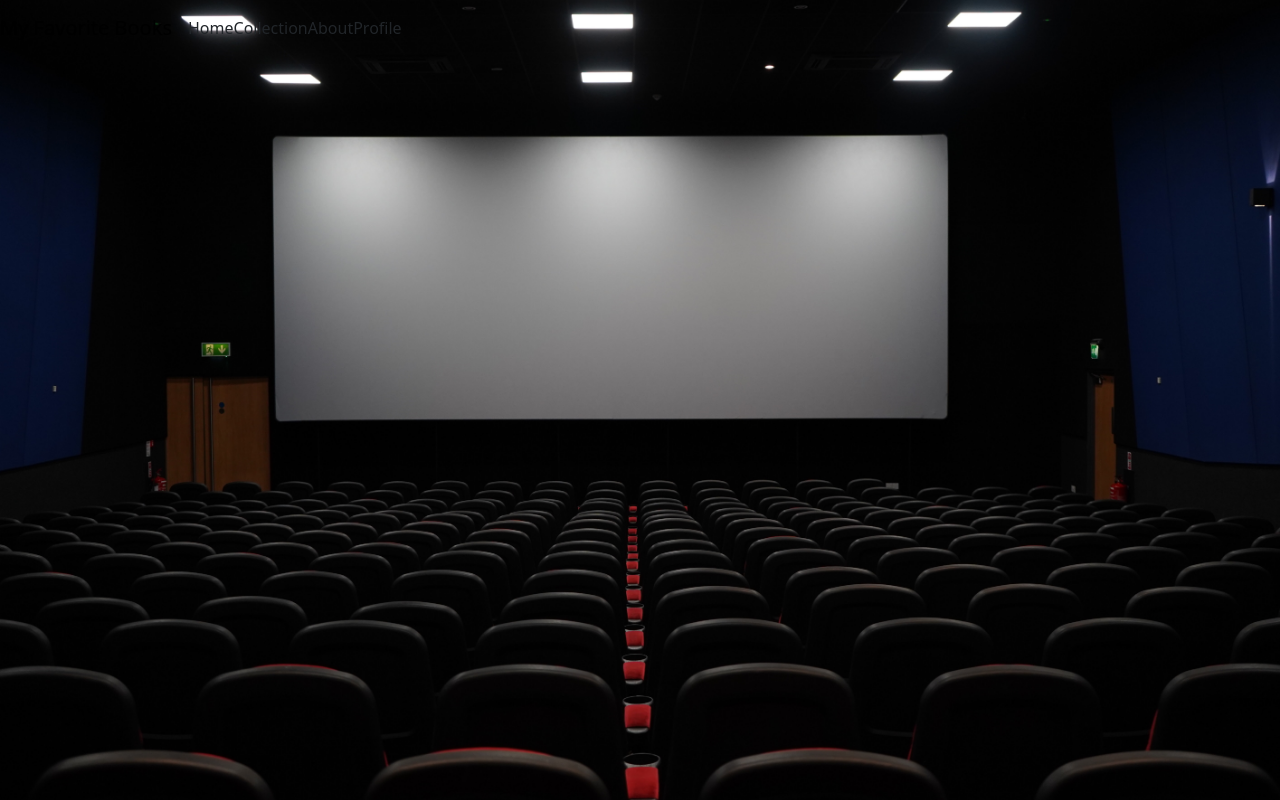
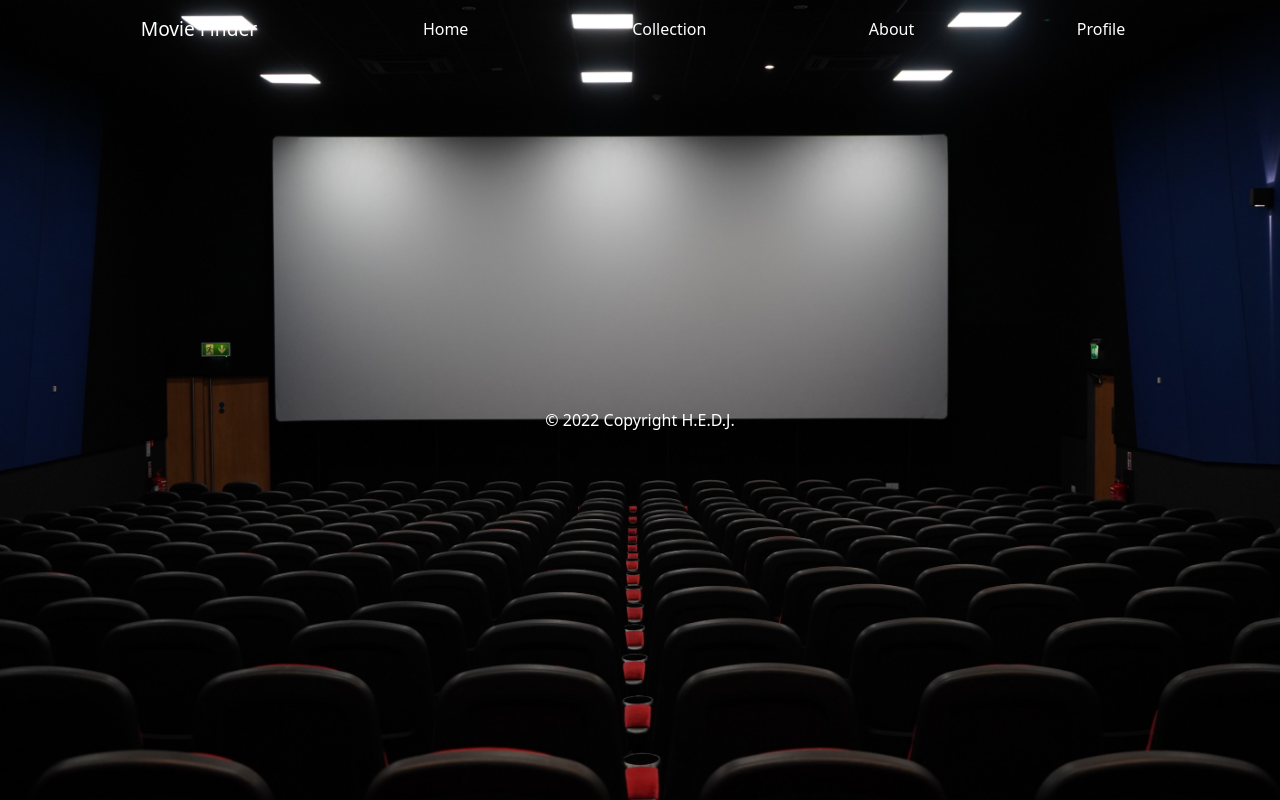
Before and after one commit to 301-group-project-123/resume-ready-frontend, a React (Create React App) app: page /profile in a window 1280 px wide. Built offline with nearby package versions, Linux system fonts and the light colour scheme; no server answers.

Commit message:
lots of styling

```diff
--- a/package.json
+++ b/package.json
@@ -4,6 +4,9 @@
   "private": true,
   "dependencies": {
     "@auth0/auth0-react": "^1.12.0",
+    "@fortawesome/fontawesome-svg-core": "^6.2.0",
+    "@fortawesome/free-solid-svg-icons": "^6.2.0",
+    "@fortawesome/react-fontawesome": "^0.2.0",
     "@testing-library/jest-dom": "^5.16.5",
     "@testing-library/react": "^13.4.0",
     "@testing-library/user-event": "^13.5.0",
--- a/src/App.js
+++ b/src/App.js
@@ -1,5 +1,6 @@
 import React from 'react';
 import Header from './Header';
+import Footer from './Footer';
 import About from './pages/About';
 import Collection from './pages/Collection';
 import Profile from './pages/Profile';
@@ -39,9 +40,9 @@ class App extends React.Component {
               element={<Profile />}
             >
             </Route>
-
             {/* PLACEHOLDER: add a route with a path of '/about' that renders the `About` component */}
           </Routes>
+          <Footer/>
         </Router>
       </>
     );
--- /dev/null
+++ b/src/Footer.js
@@ -0,0 +1,14 @@
+import React from 'react';
+import './footer.css'
+
+class Footer extends React.Component {
+  render() {
+    return (
+      <p id="footer">
+        © 2022 Copyright H.E.D.J.
+      </p>
+    );
+  }
+}
+
+export default Footer;
--- a/src/Header.js
+++ b/src/Header.js
@@ -1,16 +1,17 @@
 import React from 'react';
 import { Navbar, NavItem } from 'react-bootstrap';
 import { Link } from 'react-router-dom';
+import './header.css'
 
 class Header extends React.Component {
   render() {
     return (
-      <Navbar collapseOnSelect expand="lg">
-        <Navbar.Brand id='title' >My Favorite Books</Navbar.Brand>
-        <NavItem><Link to="/" className="nav-link">Home</Link></NavItem>
-        <NavItem><Link to="/collection" className="nav-link">Collection</Link></NavItem>
-        <NavItem><Link to="/about" className="nav-link">About</Link></NavItem>
-        <NavItem><Link to="/profile" className="nav-link">Profile</Link></NavItem>
+      <Navbar id="title" collapseOnSelect expand="lg">
+        <Navbar.Brand style={{color:'white', fontSize:'1.5vw'}}>Movie Finder</Navbar.Brand>
+        <NavItem id="one"><Link to="/" className="nav-link">Home</Link></NavItem>
+        <NavItem id="two"><Link to="/collection" className="nav-link">Collection</Link></NavItem>
+        <NavItem id="three"><Link to="/about" className="nav-link">About</Link></NavItem>
+        <NavItem id="four"><Link to="/profile" className="nav-link">Profile</Link></NavItem>
 
         {/* PLACEHOLDER: render a navigation link to the about page */}
       </Navbar>
--- a/src/Login.js
+++ b/src/Login.js
@@ -1,10 +1,12 @@
 import React from "react";
 import { useAuth0 } from "@auth0/auth0-react";
+import {FontAwesomeIcon} from "@fortawesome/react-fontawesome";
+import {faRightFromBracket } from '@fortawesome/free-solid-svg-icons';
 
 const LoginButton = () => {
   const { loginWithRedirect } = useAuth0();
 
-  return <button onClick={() => loginWithRedirect()}>Log In</button>;
+  return <button style={{float:'right', margin:'2vw'}} onClick={() => loginWithRedirect()}>Log In <FontAwesomeIcon className="mx-2" icon={faRightFromBracket} size='lg'/></button>;
 };
 
 export default LoginButton;
--- a/src/Logout.js
+++ b/src/Logout.js
@@ -1,12 +1,15 @@
 import React from "react";
 import { useAuth0 } from "@auth0/auth0-react";
+import {FontAwesomeIcon} from "@fortawesome/react-fontawesome";
+import {faRightToBracket } from '@fortawesome/free-solid-svg-icons';
 
 const LogoutButton = () => {
   const { logout } = useAuth0();
 
   return (
-    <button onClick={() => logout({ returnTo: window.location.origin })}>
+    <button style={{float:'right', margin:'2vw'}} onClick={() => logout({ returnTo: window.location.origin })}>
       Log Out
+      <FontAwesomeIcon className="mx-2" icon={faRightToBracket} size='lg'/>
     </button>
   );
 };
--- a/src/components/MovieDisplay.js
+++ b/src/components/MovieDisplay.js
@@ -1,5 +1,5 @@
 import { Component } from 'react';
-import {Card, Button, Row, Container, Col} from 'react-bootstrap';
+import {Card, Button, Row, Container, Col, ListGroup} from 'react-bootstrap';
 import Placeholder from '../images/placeholder.jpg'
 import '../moviedisplay.css'
 
@@ -12,16 +12,22 @@ class MovieDisplay extends Component {
 
         {this.props.movies.map((movie, index)=>
         <Col className='m-4'>
-      <Card className='p-3' >
+      <Card className='p-3' border="info" style={{ width: '19rem', height: '36rem', backgroundColor: 'black' }}>
       <Card.Body key={index}>
         {/* <Card.Img variant="top" src={`http://developer.tmsimg.com/${movie.poster}&api_key=be38dnxddupkyj7xnx3zgs76`} />   */}
         <Card.Img variant="top" src={`${Placeholder}`} />
-        <Card.Title>{movie.title}</Card.Title>
-        <Card.Text>{movie.description}</Card.Text>
+        <Card.Title style={{color:'white'}}>{movie.title}</Card.Title>
+        <ListGroup style={{backgroundColor: 'gray' }} className="list-group-flush">
+        <ListGroup.Item style={{backgroundColor: 'black', color:'white' }} >{movie.description}</ListGroup.Item>
+        <ListGroup.Item style={{backgroundColor: 'black', color:'white' }} >{movie.theatre}</ListGroup.Item>
+        <ListGroup.Item style={{backgroundColor: 'black', color:'white' }} >{movie.genres}</ListGroup.Item>
+        <ListGroup.Item style={{backgroundColor: 'black', color:'white' }} >{movie.dateTime}</ListGroup.Item>
+      </ListGroup>
+        {/* <Card.Text>{movie.description}</Card.Text>
         <Card.Text>{movie.theatre}</Card.Text>
         <Card.Text>{movie.genres}</Card.Text>
-        <Card.Text>{movie.dateTime}</Card.Text>
-        <Button onClick={()=> {this.props.postMovie(movie)}}>Save To Collection</Button>
+        <Card.Text>{movie.dateTime}</Card.Text>  */}
+        <Button variant="info" onClick={()=> {this.props.postMovie(movie)}}>Save To Collection</Button>
         </Card.Body>
         </Card>
         </Col>
--- a/src/components/MovieForm.js
+++ b/src/components/MovieForm.js
@@ -1,5 +1,6 @@
 import React from 'react';
 import {Form, Button} from 'react-bootstrap';
+import '../form.css'
 
 class FormBuild extends React.Component {
 
@@ -7,17 +8,19 @@ class FormBuild extends React.Component {
 render(){
   return(
     <>
+    <div id="form">
     <Form style={{ width: '15rem', height: '25rem' }} onSubmit={this.props.getMovieData}>
     <Form.Group controlId="zip">
-      <Form.Label>Zip Code</Form.Label>
+      <Form.Label style={{fontSize:'1.1vw'}}>Zip Code</Form.Label>
       <Form.Control onInput={this.props.handleZipInput} type="text" placeholder='zip code'/>
     </Form.Group>
     <Form.Group controlId="startDate">
-      <Form.Label>Date</Form.Label>
-      <Form.Control onInput={this.props.handleDateInput} type="text" />
+      <Form.Label style={{fontSize:'1.1vw'}}>Date</Form.Label>
+      <Form.Control onInput={this.props.handleDateInput} type="date" />
     </Form.Group>
-    <Button type="submit">Look For Movies!</Button>
+    <Button id="formButton" variant="info" type="submit">Look For Movies!</Button>
   </Form>
+  </div>
   </>
   )
 }
--- /dev/null
+++ b/src/footer.css
@@ -0,0 +1,6 @@
+#footer{
+  color: white;
+  text-align: center;
+  position: relative;
+  top: 350px;
+}
--- /dev/null
+++ b/src/form.css
@@ -0,0 +1,13 @@
+#form{
+    display: flex;
+    flex-wrap: wrap;
+    justify-content: space-around;
+    position: relative;
+    top: 100px;
+    left: 70px;
+}
+#formButton {
+ position: relative;
+ top: 5px;
+ left: 45px;
+}
--- /dev/null
+++ b/src/header.css
@@ -0,0 +1,62 @@
+#title {
+  display: flex;
+  flex-wrap: wrap;
+  justify-content: space-evenly;
+  color: white;
+}
+
+#one{
+  margin-right: 0.5vmax;
+  /* font-size: 25px; */
+  transition: all .5s ease-in-out;
+  padding: 0.7vmax;
+  border-radius: 0.9%;
+ }
+
+ #one:hover{
+   background-color: rgb(19, 170, 197);
+   border-radius: 15px;
+   animation: shrink 1.3s ease infinite;
+  }
+
+  #two{
+    margin-right: 0.5vmax;
+    /* font-size: 25px; */
+    transition: all .5s ease-in-out;
+    padding: 0.6vmax;
+    border-radius: 0.9%;
+   }
+
+   #two:hover{
+     background-color: rgb(19, 170, 197);
+     border-radius: 15px;
+     animation: shrink 1.3s ease infinite;
+    }
+
+    #three{
+      margin-right: 0.5vmax;
+      /* font-size: 25px; */
+      transition: all .5s ease-in-out;
+      padding: 0.6vmax;
+      border-radius: 0.9%;
+     }
+
+     #three:hover{
+       background-color: rgb(19, 170, 197);
+       border-radius: 15px;
+       animation: shrink 1.3s ease infinite;
+      }
+
+      #four{
+        margin-right: 0.5vmax;
+        /* font-size: 25px; */
+        transition: all .5s ease-in-out;
+        padding: 0.6vmax;
+        border-radius: 0.9%;
+       }
+
+       #four:hover{
+         background-color: rgb(19, 170, 197);
+         border-radius: 15px;
+         animation: shrink 1.3s ease infinite;
+        }
--- a/src/pages/Collection.js
+++ b/src/pages/Collection.js
@@ -1,8 +1,9 @@
 import { Component } from 'react';
 import axios from 'axios';
-import {Card, Button} from 'react-bootstrap';
+import {Card, Button, Col, Row, Container} from 'react-bootstrap';
 import MovieModal from '../components/MovieModal';
 import { withAuth0 } from '@auth0/auth0-react';
+import Placeholder from '../images/placeholder.jpg'
 
 class CollectionOfMovies extends Component {
   constructor(props) {
@@ -137,23 +138,30 @@ class CollectionOfMovies extends Component {
     // TODO: render information about Collection
     return (
       <>
-      <Card>
+      <Container>
+        <Row xs={1} sm={3} md={4} lg={5}>
         {this.state.collectMovies.map((movie, index)=>
+        <Col className='m-4'>
+      <Card className='p-3' border="info" style={{ width: '19rem', height: '36rem', backgroundColor: 'black' }}>
       <Card.Body key={index}>
         {/* <Card.Img variant="top" src={`http://developer.tmsimg.com/${movie.poster}?api_key=dv39ufj7ka8w8jttvcpbsg9j`} />   */}
-        <Card.Title>{movie.title}</Card.Title>
-        <Card.Text>{movie.description}</Card.Text>
-        <Card.Text>{movie.theatre}</Card.Text>
-        <Card.Text>{movie.genres}</Card.Text>
-        <Card.Text>{movie.dateTime}</Card.Text>
+        <Card.Img variant="top" src={`${Placeholder}`} />
+        <Card.Title style={{color:'white'}} >{movie.title}</Card.Title>
+        <Card.Text style={{backgroundColor: 'black', color:'white' }} >{movie.description}></Card.Text>
+        <Card.Text style={{backgroundColor: 'black', color:'white' }}>{movie.theatre}</Card.Text>
+        <Card.Text style={{backgroundColor: 'black', color:'white' }}>{movie.genres}</Card.Text>
+        <Card.Text style={{backgroundColor: 'black', color:'white' }}>{movie.dateTime}</Card.Text>
         {movie.review &&
-        <Card.Text>{movie.review}</Card.Text>
+        <Card.Text style={{backgroundColor: 'black', color:'white' }}>{movie.review}</Card.Text>
         }
-        <Button onClick={()=> {this.deleteMovie(movie._id)}}>Delete From Collection</Button>
-        <Button onClick={()=> {this.updateOpenModal(movie)}}>Leave A Review</Button>
+        <Button variant="danger" style={{marginRight:'1vw'}} onClick={()=> {this.deleteMovie(movie._id)}}>Delete</Button>
+        <Button variant="info" onClick={()=> {this.updateOpenModal(movie)}}>Leave A Review</Button>
         </Card.Body>
+        </Card>
+        </Col>
         )}
-        </Card>
+        </Row>
+        </Container>
         <MovieModal
         openModal={this.state.openModal}
         updateCloseModal={this.updateCloseModal}
```
Also changed, not shown: 1 other file (tests, documents, lock files or other folders).
